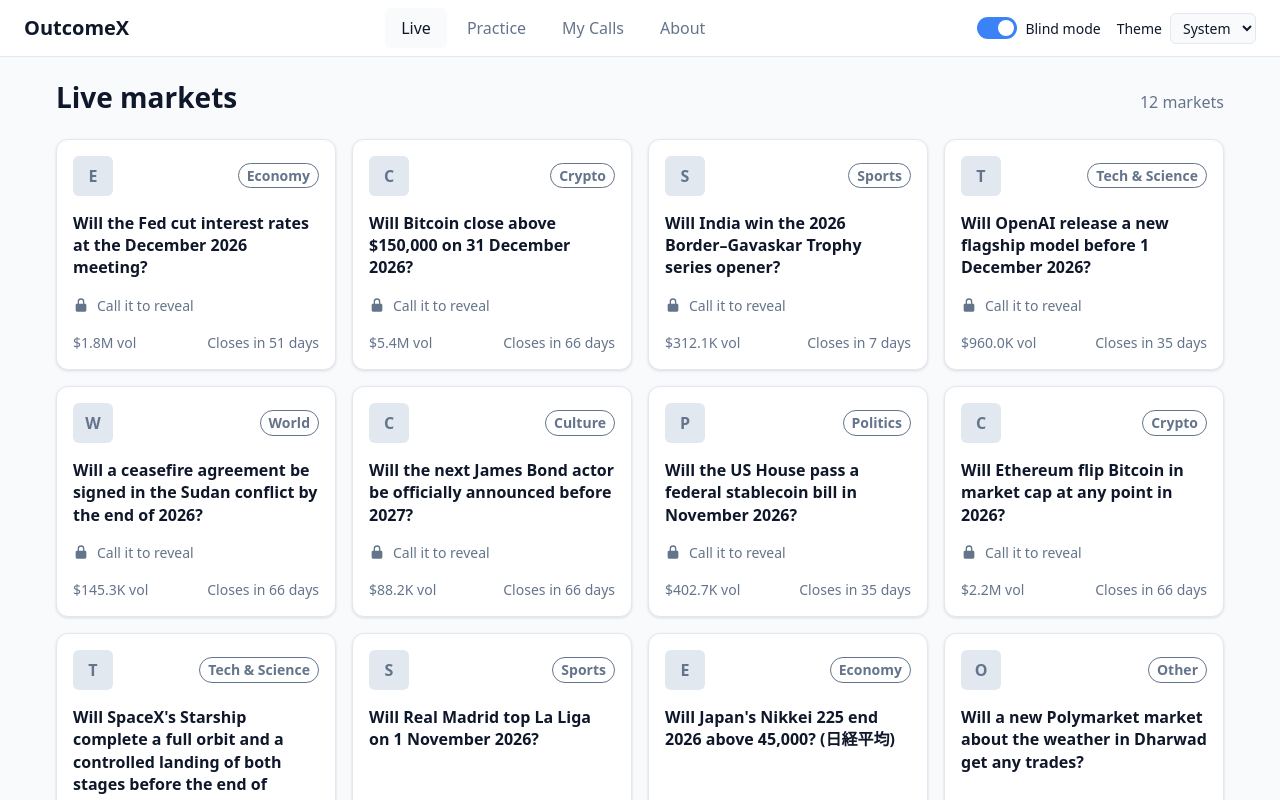
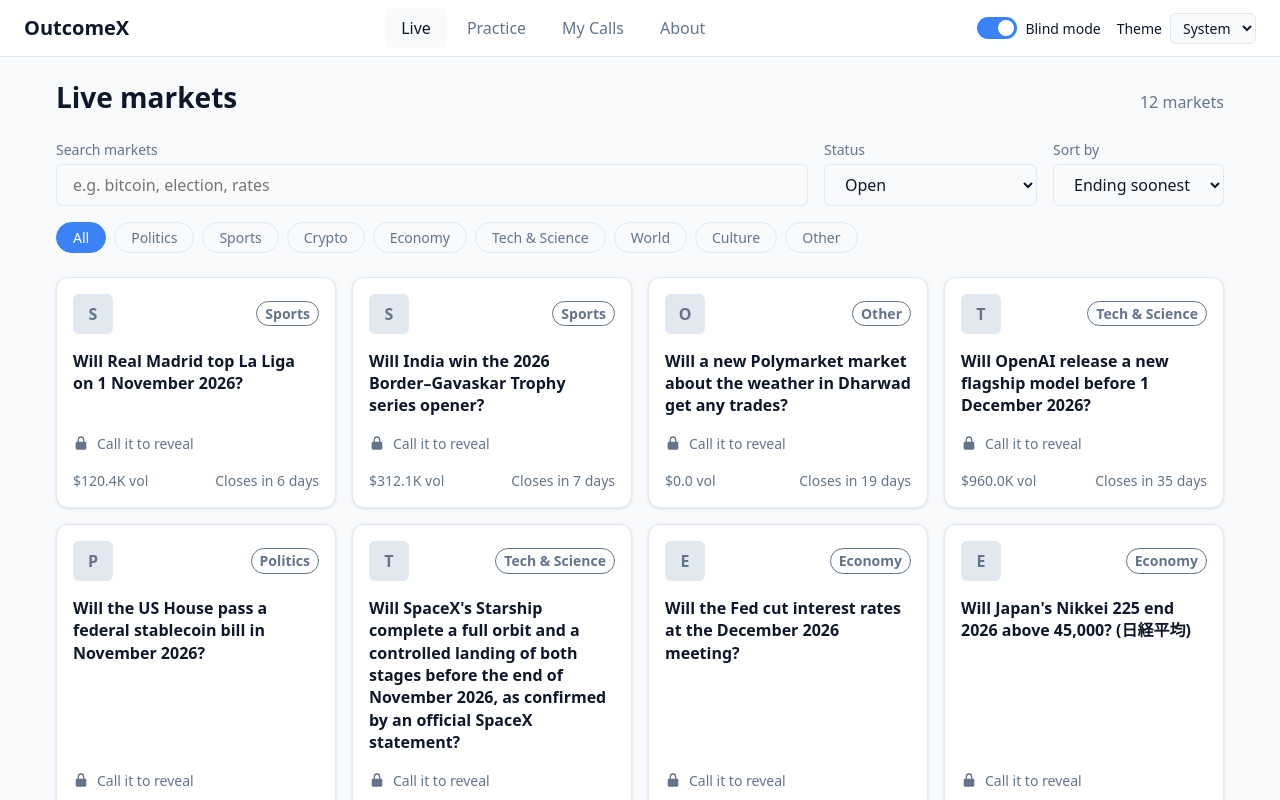
Before and after one commit to williskipsjr/outcomex, a React (Vite) app in the folder client/: page / in a window 1280 px wide. Shown: the top 800 px of the page. Built offline with nearby package versions, Linux system fonts and the light colour scheme.

Commit message:
feat(dashboard): drive the market list from URL params with search, filters and sort

```diff
--- a/client/src/features/dashboard/DashboardPage.jsx
+++ b/client/src/features/dashboard/DashboardPage.jsx
@@ -1,11 +1,16 @@
 import { useEffect } from "react";
+import { useSearchParams } from "react-router-dom";
+import Button from "../../components/Button.jsx";
 import EmptyState from "../../components/EmptyState.jsx";
 import ErrorState from "../../components/ErrorState.jsx";
 import Skeleton from "../../components/Skeleton.jsx";
 import useRequest from "../../hooks/useRequest.js";
 import { getErrorMessage } from "../../lib/errorMessages.js";
+import { applyView } from "../../lib/filters.js";
+import { parseViewParams, toSearchParams } from "../../lib/viewParams.js";
 import useSettings from "../settings/useSettings.js";
 import { getCardVariant } from "./cardVariant.js";
+import DashboardControls from "./DashboardControls.jsx";
 import MarketCard from "./MarketCard.jsx";
 import MarketGrid from "./MarketGrid.jsx";
 import { loadSampleMarkets } from "./sampleMarkets.js";
@@ -16,10 +21,28 @@ const SKELETON_COUNT = 8;
 export default function DashboardPage() {
   const { status, data: markets, error, run, retry } = useRequest();
   const { blindMode } = useSettings();
+  const [searchParams, setSearchParams] = useSearchParams();
 
   useEffect(() => {
     run((signal) => loadSampleMarkets(signal));
   }, [run]);
+
+  // The URL is the only place the view lives. Everything below is derived
+  // from it on every render, so nothing can get out of sync.
+  const view = parseViewParams(searchParams, { blindMode });
+  // The box shows exactly what was typed (spaces included); filtering uses the trimmed view.q
+  const searchText = searchParams.get("q") ?? "";
+  const visibleMarkets = markets ? applyView(markets, view) : [];
+
+  // Merge one change into the current view and write it back to the URL.
+  // Typing passes { replace: true } so each keystroke doesn't add a history entry.
+  function updateView(changes, options) {
+    setSearchParams(toSearchParams({ ...view, ...changes }), options);
+  }
+
+  function clearView() {
+    setSearchParams({});
+  }
 
   // Calls come from FE2's useCalls once it exists; until then nothing is called
   const getCall = () => null;
@@ -56,9 +79,23 @@ export default function DashboardPage() {
       );
     }
 
+    if (visibleMarkets.length === 0) {
+      return (
+        <EmptyState
+          title="No markets match"
+          message="Try a different search, or turn off some filters."
+          action={
+            <Button variant="secondary" onClick={clearView}>
+              Clear filters
+            </Button>
+          }
+        />
+      );
+    }
+
     return (
       <MarketGrid busy={status === "loading"}>
-        {markets.map((market) => {
+        {visibleMarkets.map((market) => {
           const call = getCall(market.id);
           return (
             <MarketCard
@@ -78,11 +115,18 @@ export default function DashboardPage() {
       <header className="dashboard__header">
         <h1>Live markets</h1>
         {markets && (
-          <p className="dashboard__count">
-            {markets.length} {markets.length === 1 ? "market" : "markets"}
+          <p className="dashboard__count" aria-live="polite">
+            {visibleMarkets.length} {visibleMarkets.length === 1 ? "market" : "markets"}
           </p>
         )}
       </header>
+      <DashboardControls
+        view={view}
+        searchText={searchText}
+        blindMode={blindMode}
+        onChange={updateView}
+        onClear={clearView}
+      />
       {renderContent()}
     </section>
   );
```
